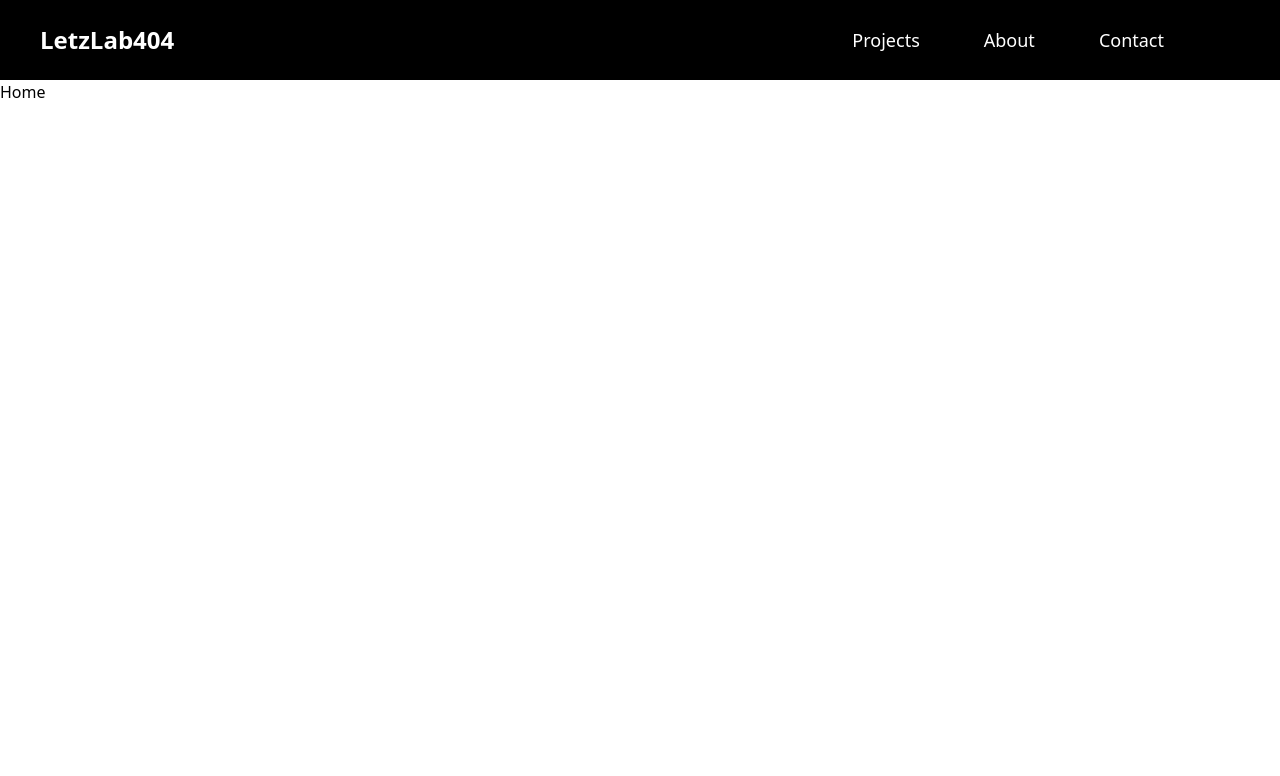
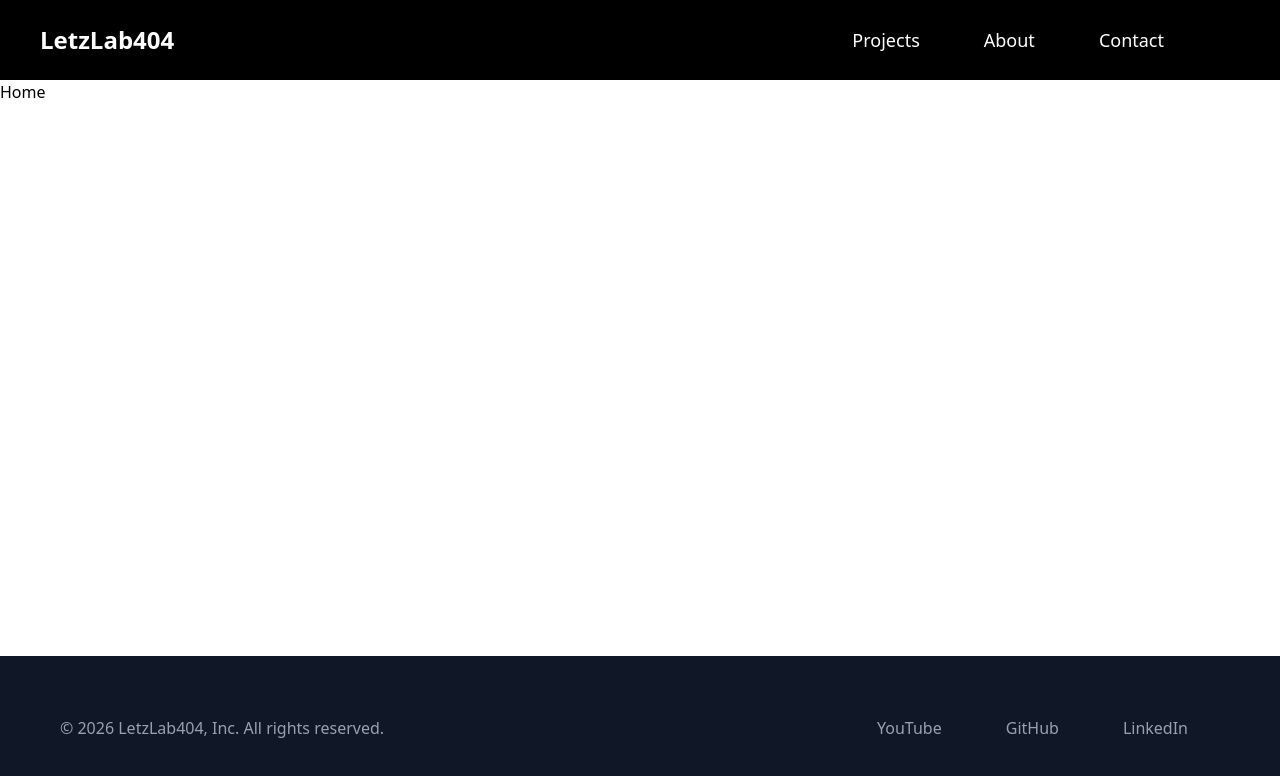
Before and after one commit to LeticiaRDomingues/portfolio-hacking, a Next.js app: page / in a window 1280 px wide. Shown: the top 776 px of the page. Built offline with nearby package versions, Linux system fonts and the light colour scheme.

Commit message:
footer v1 complete

```diff
--- a/app/layout.tsx
+++ b/app/layout.tsx
@@ -5,12 +5,12 @@ import "./globals.css"
 export default function SiteLayout({children}: {  children: React.ReactNode}) {
   return (
     <html lang="en">
-      <body>
+      <body className="flex flex-col min-h-dvh">
         {/* Layout UI*/}
         {/* Place children were you want to render a page or nested layout*/}
         <header><Navbar /></header>
-        <main className='bg-bl'>{children}</main>
-        {/*<footer><Footer /></footer>*/}
+        <main className="flex-1">{children}</main>
+        <footer><Footer /></footer>
       </body>
     </html>
   )
--- a/components/FootLink.tsx
+++ b/components/FootLink.tsx
@@ -5,6 +5,6 @@ interface MyFootlinkProps{
 
 export default function Footlink({ href, label}: MyFootlinkProps){
     return(
-         <a href={href} target="_blank">{label}</a>
+         <a className="p-8 pt-3 pb-3 " href={href} target="_blank">{label}</a>
     )
 }
--- a/components/Footer.tsx
+++ b/components/Footer.tsx
@@ -2,15 +2,15 @@ import Footlink from './FootLink'
 
 export default function Footer() {
     return(
-       <div>
+       <footer className='bg-gray-900'>
+        <div className='flex justify-between items-center text-gray-400 pl-15 p-15 mx-auto '>
+            <div>© 2026 LetzLab404, Inc. All rights reserved.</div>
             <div>
                 <Footlink href="https://www.youtube.com/@letzlab404" label="YouTube"/>
                 <Footlink href="https://github.com/LeticiaRDomingues" label="GitHub"/>
                 <Footlink href="https://www.linkedin.com/in/leticiardomingues/" label="LinkedIn"/>
             </div>
-       <div>
-        © 2026 LetzLab404
         </div>
-       </div>
+       </footer>
     )
 }
```
Lines whose indentation alone changed are shown as unchanged.
